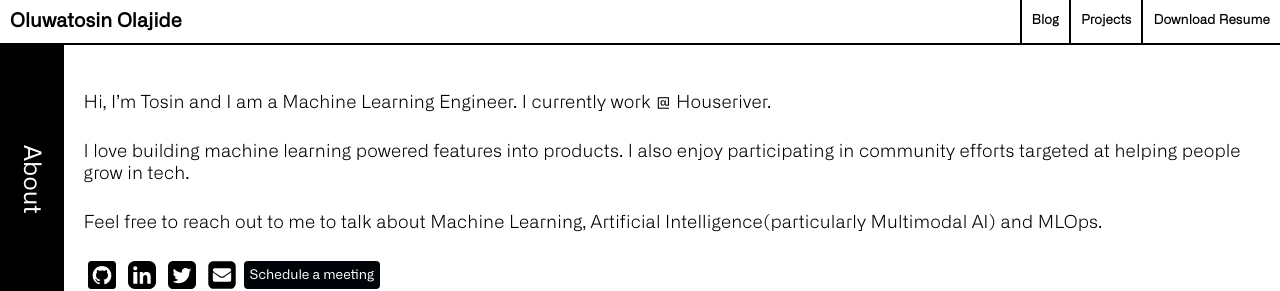
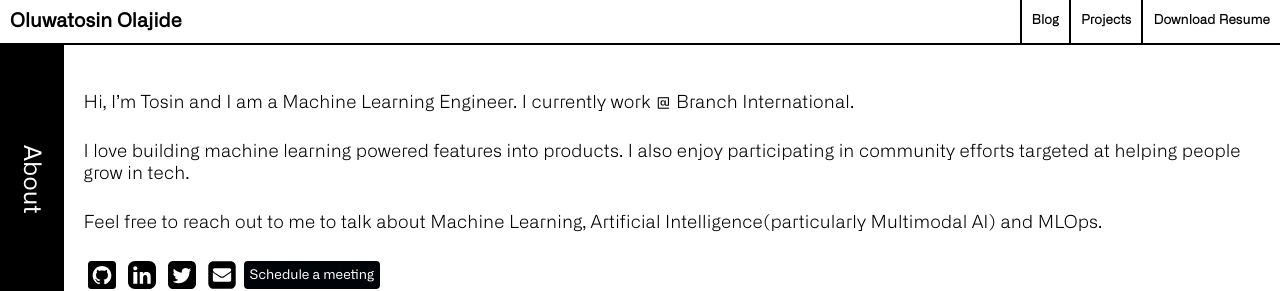
Before and after one commit to heisguyy/heisguyy.github.io, a Jekyll site: the page built from index.html, in a window 1280 px wide. Shown: the top 291 px of the page. Built offline with Jekyll 4.4.1, drawn with Linux system fonts in a browser that asks for light colours; a script that is not in the unit is left out.

Commit message:
Update bio to reflect current employer, Branch International
Co-Authored-By: Claude Sonnet 5 <noreply@anthropic.com>

```diff
--- a/index.html
+++ b/index.html
@@ -11,7 +11,7 @@ title: Oluwatosin Olajide
         <div class=page-wrapper-body-content>
             <div class=page-wrapper-item>
                 <header class=profile>
-                    <p>Hi, I&rsquo;m Tosin and I am a Machine Learning Engineer. I currently work @ Houseriver.</p>
+                    <p>Hi, I&rsquo;m Tosin and I am a Machine Learning Engineer. I currently work @ Branch International.</p>
                     <p>I love building machine learning powered features into products. I also enjoy participating in
                         community efforts targeted at helping people grow in tech.</p>
                     <p>Feel free to reach out to me to talk about Machine Learning, Artificial Intelligence(particularly
```
